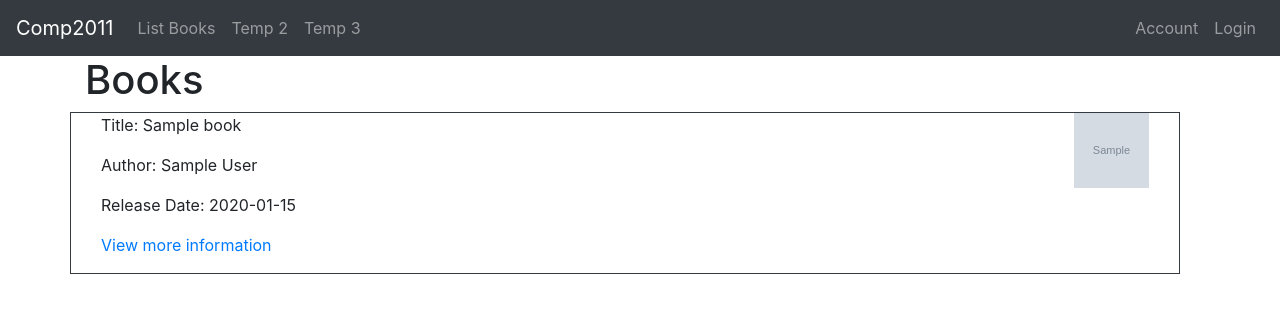
After one commit to ATurner01/Flask-Work, a Flask app: page /list_books in a window 1280 px wide. The commit adds this page. Shown: the top 313 px of the page. Run offline with Flask 2, Linux system fonts and the light colour scheme; tables that the repository leaves empty hold one stand-in row (values such as "Sample post"); grey boxes marked "Sample" are stand-in pictures; some libraries are stand-ins or nearby versions.

Commit message:
Updated Books model and added view books page.

```diff
--- a/coursework_2/app/models.py
+++ b/coursework_2/app/models.py
@@ -34,6 +34,8 @@ class Book(db.Model):
     id = db.Column(db.Integer, primary_key=True)
     title = db.Column(db.String(128), index=True, unique=True)
     author = db.Column(db.String(255), index=True)
+    image = db.Column(db.String(512), default=None)
+    description = db.Column(db.String(512), default=None)
     release_date = db.Column(db.Date, default=None)
     reviews = db.relationship('Review', backref='book', lazy='dynamic')
 
--- a/coursework_2/app/templates/base.html
+++ b/coursework_2/app/templates/base.html
@@ -19,7 +19,7 @@
      <a class="navbar-brand" href="/">Comp2011</a>
      <ul class="navbar-nav mr-auto">
        <li class="nav-item">
-         <a class="nav-link" href="">Temp 1</a>
+         <a class="nav-link" href="/list_books">List Books</a>
        </li>
        <li class="nav-item">
          <a class="nav-link" href="">Temp 2</a>
--- /dev/null
+++ b/coursework_2/app/templates/list_books.html
@@ -0,0 +1,22 @@
+{% extends "base.html" %}
+{% block content %}
+  <h1>Books</h1>
+  {% for book in books %}
+    <div class="container-fluid border border-dark row">
+      <div class="col-md-6">
+        <p>Title: {{ book.title }}</p>
+        <p>Author: {{ book.author }}</p>
+        <p>Release Date: {{ book.release_date }}</p>
+        <p><a href="">View more information</a></p>
+      </div>
+      <div class="col-md-6">
+        {% if book.image %}
+          <img style="float:right;" src="{{ book.image }}" alt="Cover Image for {{ book.title }}" height="75" width="75">
+        {% else %}
+          <p style="float:right;">No image provided</p>
+        {% endif %}
+      </div>
+    </div>
+    <br>
+  {% endfor %}
+{% endblock %}
--- a/coursework_2/app/views.py
+++ b/coursework_2/app/views.py
@@ -132,3 +132,14 @@ def Account():
     return render_template("account.html",
                            title="Account",
                            user=user)
+
+
+@app.route('/list_books')
+def ListBooks():
+    user = current_user
+    books = models.Book.query.all()
+
+    return render_template("list_books.html",
+                            title="List Books",
+                            user=user,
+                            books=books)
```
Also changed, not shown: coursework_2/migrations/versions/2d25f496e3a1_.py (added, +28 -0 lines), coursework_2/migrations/versions/9781d5426a10_.py (added, +28 -0 lines), 1 other file.
